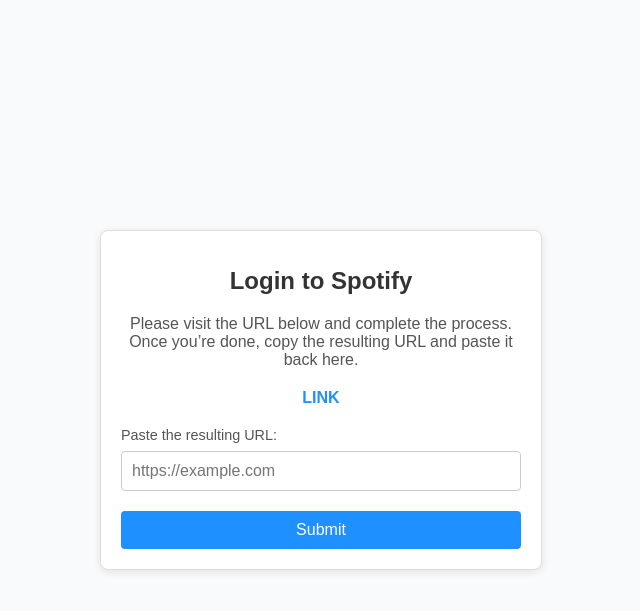
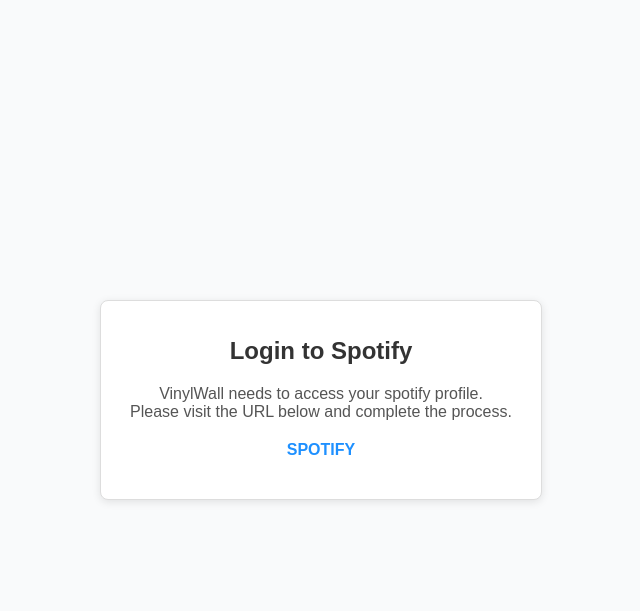
Before and after one commit to P-Muench/VinylWallConfig, a Django app: template configurator/templates/configurator/verify_url.html in a window 1280 px wide. Shown: the top 611 px of the page, without its empty margins (319-959 px from the left). Run offline with Django 5.2, Linux system fonts and the light colour scheme; the template is opened without the code that fills it, so the values that code supplies are empty.

Commit message:
Easier Login process

```diff
--- a/configurator/templates/configurator/verify_url.html
+++ b/configurator/templates/configurator/verify_url.html
@@ -98,24 +98,15 @@
     <div class="container">
         <h1>Login to Spotify</h1>
         <p>
-            Please visit the URL below and complete the process. <br>
-            Once you’re done, copy the resulting URL and paste it back here.
+            VinylWall needs to access your spotify profile. <br>
+            Please visit the URL below and complete the process.
         </p>
 
         <!-- Display the provided URL -->
         <p>
-            <a href="{{ verification_url }}" target="_blank">LINK</a>
+            <a href="{{ verification_url }}">SPOTIFY</a>
         </p>
 
-        <!-- Form for submitting the resulting URL -->
-        <form method="post" action="{% url 'configurator:login' %}">
-            {% csrf_token %}
-
-            <label for="resulting_url">Paste the resulting URL:</label>
-            <input type="url" id="resulting_url" name="resulting_url" placeholder="https://example.com" required>
-
-            <button type="submit">Submit</button>
-        </form>
     </div>
 
 </body>
--- a/configurator/urls.py
+++ b/configurator/urls.py
@@ -31,6 +31,6 @@ urlpatterns += [
     path('api/handle_button/', views.handle_button, name="handle_button"),
 
     path('test_buttons', views.dummy_buttons, name='test_buttons'),
-    path('login/', views.login_spotify, name='login'),
+    path('login', views.login_spotify, name='login'),
     re_path(r'^.*$', views.react_view, name='root'),
 ]
```
Also changed, not shown: configurator/views.py (+34 -23 lines), README.md, 3 other files.
